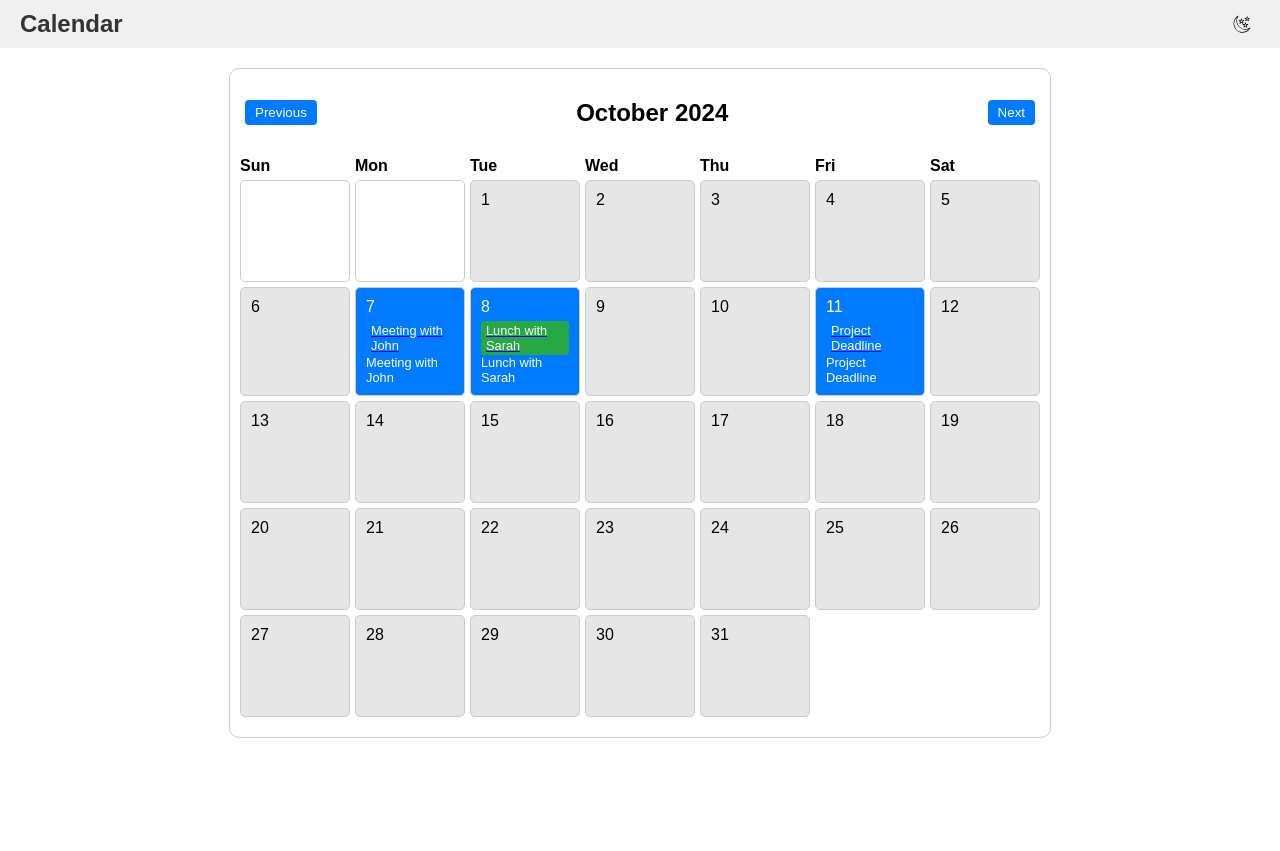
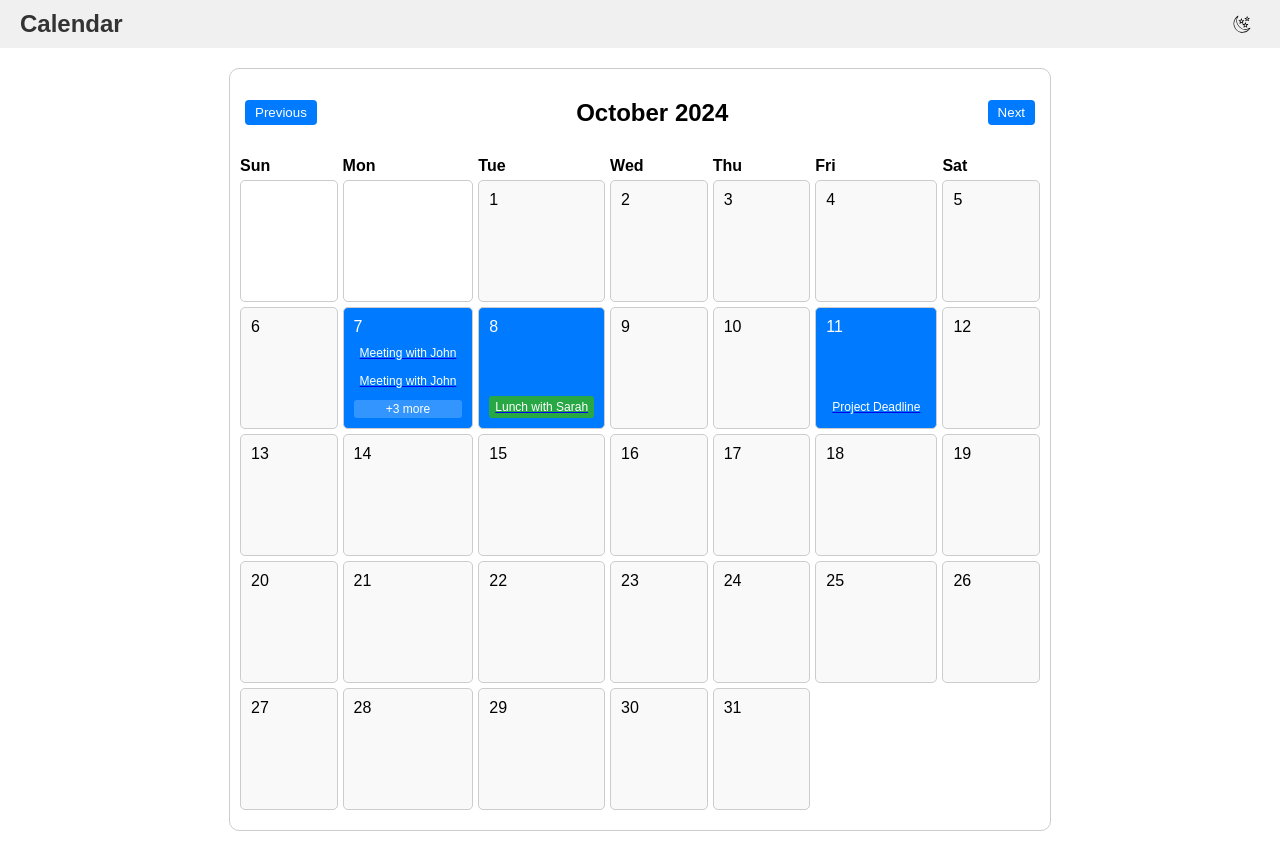
Before and after one commit to adityagaur0/calendar-app, a React (Create React App) app: page / in a window 1280 px wide. Before the commit the page ends 800 px from the top, so only its background shows below. Built offline with nearby package versions, Linux system fonts and the light colour scheme.

Commit message:
MINOR: Version3

```diff
--- a/src/components/Calendar.js
+++ b/src/components/Calendar.js
@@ -45,25 +45,60 @@ const Grid = styled.div`
   padding: 10px 0;
 `;
 
+// const Day = styled.div`
+//   padding: 10px;
+//   background-color: ${(props) =>
+//     props.isCurrentMonth ? "#e6e6e6" : "transparent"};
+//   border: 1px solid #ccc;
+//   border-radius: 5px;
+//   min-height: 80px;
+//   position: relative;
+//   cursor: pointer;
+
+//   &:hover {
+//     background-color: #dcdcdc;
+//   }
+
+//   ${(props) =>
+//     props.hasEvent &&
+//     `
+//         background-color: #007bff;
+//         color: white;
+//     `}
+// `;
+
+// const EventBadge = styled.span`
+//   display: block;
+//   background-color: ${(props) => props.color || "#28a745"};
+//   color: #fff;
+//   padding: 2px 5px;
+//   border-radius: 3px;
+//   font-size: 0.8rem;
+//   margin-top: 5px;
+//   text-decoration: none;
+// `;
 const Day = styled.div`
   padding: 10px;
   background-color: ${(props) =>
-    props.isCurrentMonth ? "#e6e6e6" : "transparent"};
+    props.isCurrentMonth ? "#f9f9f9" : "transparent"};
   border: 1px solid #ccc;
   border-radius: 5px;
-  min-height: 80px;
+  min-height: 100px; // Adjust the height for better spacing
   position: relative;
   cursor: pointer;
+  display: flex;
+  flex-direction: column;
+  justify-content: space-between; // Aligns the date and events
 
   &:hover {
-    background-color: #dcdcdc;
+    background-color: #e6e6e6;
   }
 
   ${(props) =>
     props.hasEvent &&
     `
-        background-color: #007bff;
-        color: white;
+      background-color: #007bff;
+      color: white;
     `}
 `;
 
@@ -71,11 +106,22 @@ const EventBadge = styled.span`
   display: block;
   background-color: ${(props) => props.color || "#28a745"};
   color: #fff;
-  padding: 2px 5px;
+  padding: 4px 6px;
   border-radius: 3px;
-  font-size: 0.8rem;
+  font-size: 0.75rem;
+  margin-top: 4px;
+  white-space: nowrap;
+  overflow: hidden;
+  text-overflow: ellipsis;
+`;
+const ExtraEvents = styled.div`
+  font-size: 0.75rem;
+  color: white;
+  background-color: rgba(255, 255, 255, 0.2);
+  padding: 2px 6px;
+  border-radius: 3px;
   margin-top: 5px;
-  text-decoration: none;
+  text-align: center;
 `;
 
 const Calendar = () => {
@@ -121,6 +167,13 @@ const Calendar = () => {
         const eventDate = new Date(event.date);
         return eventDate.toDateString() === date.toDateString();
       });
+      // Sort events by date and limit to 2 latest events
+      const sortedDayEvents = dayEvents.sort(
+        (a, b) => new Date(a.date) - new Date(b.date)
+      );
+      const visibleEvents = sortedDayEvents.slice(0, 2); // Show only the first two events
+      const additionalEventCount =
+        sortedDayEvents.length - visibleEvents.length;
 
       days.push(
         <Day
@@ -130,25 +183,16 @@ const Calendar = () => {
           onClick={() => handleDayClick(date)}
         >
           <span>{day}</span>
-          {dayEvents.map((event) => (
+          {visibleEvents.map((event) => (
             <Link to={`/event/${event.id}`} key={event.id}>
               <EventBadge color={getEventColor(event.category)}>
                 {event.title}
               </EventBadge>
             </Link>
           ))}
-          {/* Displaying titles of events under the date */}
-          {dayEvents.length > 0 && (
-            <div>
-              {dayEvents.map((event) => (
-                <span
-                  key={event.id}
-                  style={{ display: "block", fontSize: "0.8rem" }}
-                >
-                  {event.title}
-                </span>
-              ))}
-            </div>
+          {/* Show +X if there are more than two events */}
+          {additionalEventCount > 0 && (
+            <ExtraEvents>+{additionalEventCount} more</ExtraEvents>
           )}
         </Day>
       );
--- a/src/context/EventContext.js
+++ b/src/context/EventContext.js
@@ -61,8 +61,9 @@ export const EventProvider = ({ children }) => {
   // Add a new event (POST)
   const addEvent = async (event) => {
     try {
-      const response = await axios.post(`${baseURL}/`, event); // Use only base URL
-      setEvents((prevEvents) => [...prevEvents, response.data]); // Append new event
+      //  const response = await axios.post(`${baseURL}/`, event); // Use only base URL
+      // setEvents((prevEvents) => [...prevEvents, response.data]); // Append new event
+      console.log("Event added: yaa se"); // Log the added event
       setError(null);
     } catch (err) {
       setError("Failed to add event.");
--- a/src/hooks/useEvents.js
+++ b/src/hooks/useEvents.js
@@ -1,6 +1,82 @@
-// src/hooks/useEvents.js
+// // src/hooks/useEvents.js
+// import { useState, useEffect } from "react";
+// import axios from "axios";
+
+// const useEvents = () => {
+//   const [events, setEvents] = useState([]); // State to hold events
+//   const [loading, setLoading] = useState(true); // State for loading status
+//   const [error, setError] = useState(null); // State for error handling
+//   const dummyEvents = [
+//     {
+//       id: 1,
+//       title: "Meeting with John",
+//       date: "2024-10-08",
+//       time: "10:00 AM",
+//       category: "Work",
+//       description: "Discussing the Q3 project goals and milestones.",
+//     },
+//     {
+//       id: 2,
+//       title: "Lunch with Sarah",
+//       date: "2024-10-09",
+//       time: "1:00 PM",
+//       category: "Personal",
+//       description: "Lunch at the new cafe downtown.",
+//     },
+//     {
+//       id: 3,
+//       title: "Project Deadline",
+//       date: "2024-10-12",
+//       time: "11:59 PM",
+//       category: "Work",
+//       description: "Final submission of the project deliverables.",
+//     },
+//   ];
+
+//   // Function to fetch events from the API
+//   const fetchEvents = async () => {
+//     try {
+//       //   const response = await axios.get("https://calender.free.beeceptor.com/");
+//       //   console.log("Fetched events:", response.data); // Log fetched events
+//       //   setEvents(response.data); // Set events from the fetched data
+//       setEvents(dummyEvents);
+//     } catch (err) {
+//       setError("Failed to load events."); // Set error message
+//       console.error(err); // Log the error for debugging
+//     } finally {
+//       setLoading(false); // Set loading to false after fetching
+//     }
+//   };
+
+//   // Function to add a new event to the API
+//   const addEvent = async (event) => {
+//     try {
+//       //   const response = await axios.post(
+//       //     "https://calender.free.beeceptor.com/",
+//       //     event
+//       //   ); // Post event to the API
+//       // Log the added event
+//       setEvents((prevEvents) => [
+//         ...prevEvents,
+//         { ...event, id: dummyEvents.data.id },
+//       ]); // Update state with the new event
+//     } catch (err) {
+//       setError("Failed to add event."); // Set error message
+//       console.error(err); // Log the error for debugging
+//     }
+//   };
+
+//   // Fetch events when the component mounts
+//   useEffect(() => {
+//     fetchEvents();
+//   }, []);
+
+//   // Return event data and functions for use in components
+//   return { events, loading, error, addEvent };
+// };
+
+// export default useEvents;
 import { useState, useEffect } from "react";
-import axios from "axios";
 
 const useEvents = () => {
   const [events, setEvents] = useState([]); // State to hold events
@@ -31,39 +107,81 @@ const useEvents = () => {
       category: "Work",
       description: "Final submission of the project deliverables.",
     },
+    {
+      id: 4,
+      title: "Meeting with John",
+      date: "2024-10-08",
+      time: "10:00 AM",
+      category: "Work",
+      description: "Discussing the Q3 project goals and milestones.",
+    },
+    {
+      id: 4,
+      title: "Meeting with John",
+      date: "2024-10-08",
+      time: "10:00 AM",
+      category: "Work",
+      description: "Discussing the Q3 project goals and milestones.",
+    },
+
+    {
+      id: 4,
+      title: "Meeting with John",
+      date: "2024-10-08",
+      time: "10:00 AM",
+      category: "Work",
+      description: "Discussing the Q3 project goals and milestones.",
+    },
+    {
+      id: 4,
+      title: "Meeting with John",
+      date: "2024-10-08",
+      time: "10:00 AM",
+      category: "Work",
+      description: "Discussing the Q3 project goals and milestones.",
+    },
   ];
 
-  // Function to fetch events from the API
+  // Function to fetch events
   const fetchEvents = async () => {
     try {
-      //   const response = await axios.get("https://calender.free.beeceptor.com/");
-      //   console.log("Fetched events:", response.data); // Log fetched events
-      //   setEvents(response.data); // Set events from the fetched data
-      setEvents(dummyEvents);
+      setEvents(dummyEvents); // Use dummy events for now
     } catch (err) {
       setError("Failed to load events."); // Set error message
-      console.error(err); // Log the error for debugging
     } finally {
       setLoading(false); // Set loading to false after fetching
     }
   };
 
-  // Function to add a new event to the API
-  const addEvent = async (event) => {
-    try {
-      const response = await axios.post(
-        "https://calender.free.beeceptor.com/",
-        event
-      ); // Post event to the API
-      console.log("Event added:", response.data); // Log the added event
-      setEvents((prevEvents) => [
-        ...prevEvents,
-        { ...event, id: response.data.id },
-      ]); // Update state with the new event
-    } catch (err) {
-      setError("Failed to add event."); // Set error message
-      console.error(err); // Log the error for debugging
-    }
+  // // Function to add a new event
+  // const addEvent = (event) => {
+  //   setEvents((prevEvents) => [
+  //     ...prevEvents,
+  //     { ...event, id: Date.now() }, // Use Date.now() to generate a unique ID
+  //   ]);
+  // };
+  // Add a new event
+  const addEvent = (event) => {
+    setEvents((prevEvents) => [...prevEvents, event]);
+    console.log("Event added: ", event);
+    fetchEvents();
+  };
+
+  // Fetch events when the hook is first used
+  // useEffect(() => {
+  //   fetchEvents();
+  // }, []);
+
+  // Function to edit an existing event
+  const editEvent = (id, updatedEvent) => {
+    setEvents((prevEvents) =>
+      prevEvents.map((event) => (event.id === id ? updatedEvent : event))
+    );
+  };
+
+  // Function to delete an event
+  const deleteEvent = (id) => {
+    setEvents((prevEvents) => prevEvents.filter((event) => event.id !== id));
   };
 
   // Fetch events when the component mounts
@@ -71,8 +189,7 @@ const useEvents = () => {
     fetchEvents();
   }, []);
 
-  // Return event data and functions for use in components
-  return { events, loading, error, addEvent };
+  return { events, loading, error, addEvent, editEvent, deleteEvent };
 };
 
 export default useEvents;
```
Also changed, not shown: src/components/EventDetails.js (+30 -33 lines), src/components/EventForm.js (+204 -23 lines).
